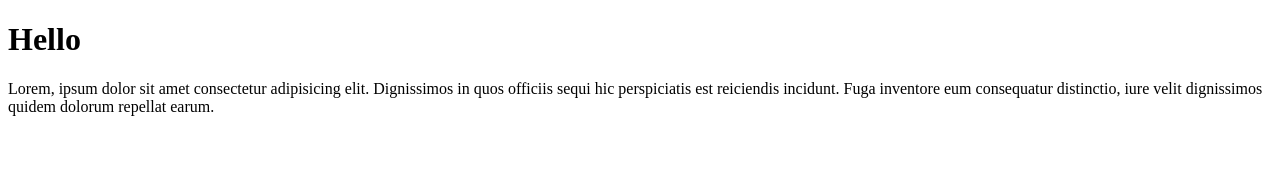
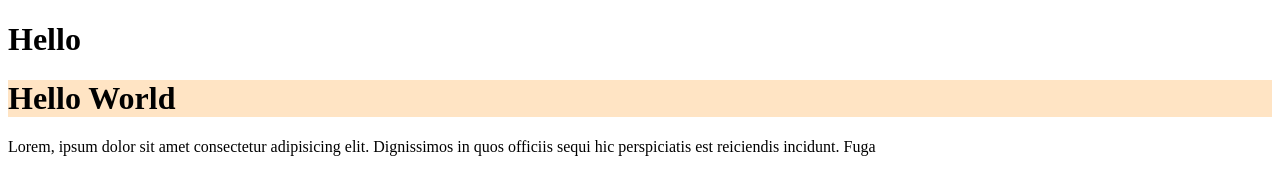
Before and after one commit to adarshamrit/Heart-Disease, a plain HTML site: page index.html in a window 1280 px wide. Drawn offline with Linux system fonts and the light colour scheme.

Commit message:
Changed the body

```diff
--- a/index.html
+++ b/index.html
@@ -7,11 +7,10 @@
   </head>
   <body>
     <h1>Hello</h1>
+    <h1 style="background-color: bisque">Hello World</h1>
     <p>
       Lorem, ipsum dolor sit amet consectetur adipisicing elit. Dignissimos in
       quos officiis sequi hic perspiciatis est reiciendis incidunt. Fuga
-      inventore eum consequatur distinctio, iure velit dignissimos quidem
-      dolorum repellat earum.
     </p>
   </body>
 </html>
```
